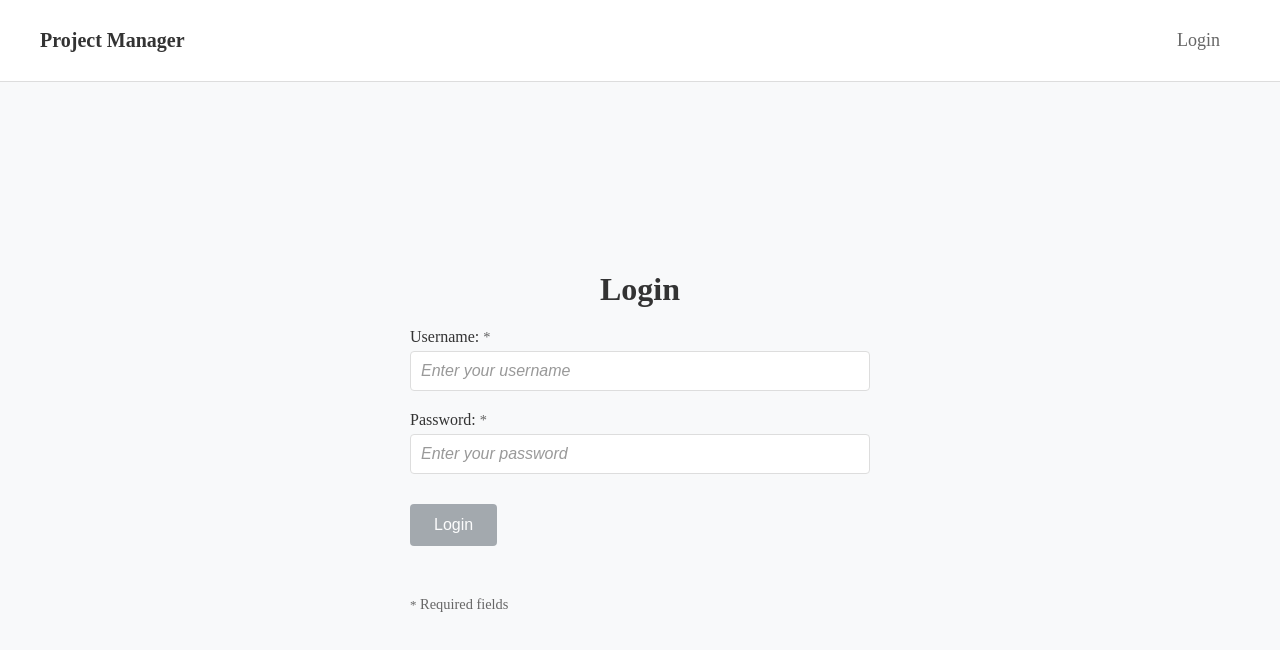
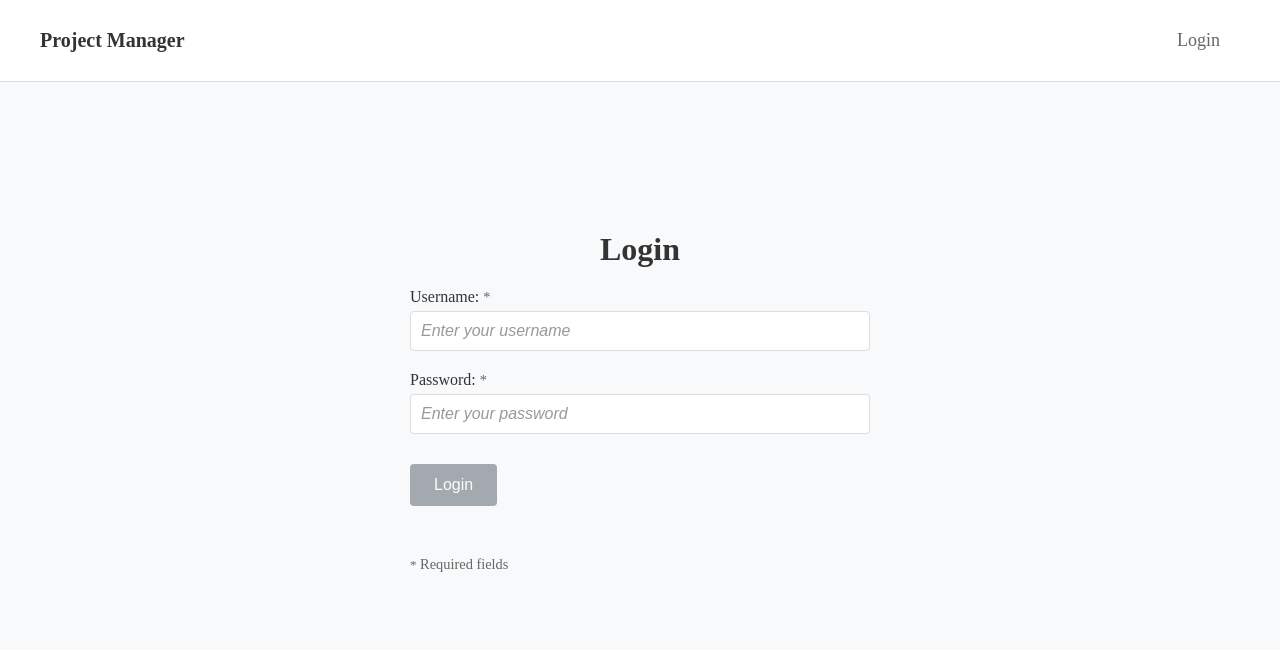
Before and after one commit to AndresLabat/Project-manager, an Angular app: page /login in a window 1280 px wide. Shown: the top 650 px of the page. Built offline with nearby package versions, Linux system fonts and the light colour scheme.

Commit message:
style: unify min-height styling across login, project edit, and project form components for consistent layout

```diff
--- a/src/app/auth/login/login.component.scss
+++ b/src/app/auth/login/login.component.scss
@@ -4,7 +4,7 @@
   max-width: 500px;
   margin: 0 auto;
   padding: $spacing-lg;
-  min-height: calc(100vh - 80px);
+  min-height: calc(100vh - 10rem);
   display: flex;
   flex-direction: column;
   justify-content: center;
--- a/src/app/projects/project-edit/project-edit.component.scss
+++ b/src/app/projects/project-edit/project-edit.component.scss
@@ -4,7 +4,7 @@
   max-width: 500px;
   margin: 0 auto;
   padding: $spacing-lg;
-  min-height: calc(100vh - 80px);
+  min-height: calc(100vh - 10rem);
   display: flex;
   flex-direction: column;
   justify-content: center;
--- a/src/app/projects/project-form/project-form.component.scss
+++ b/src/app/projects/project-form/project-form.component.scss
@@ -4,7 +4,7 @@
   max-width: 500px;
   margin: 0 auto;
   padding: $spacing-lg;
-  min-height: calc(100vh - 80px);
+  min-height: calc(100vh - 10rem);
   display: flex;
   flex-direction: column;
   justify-content: center;
```
